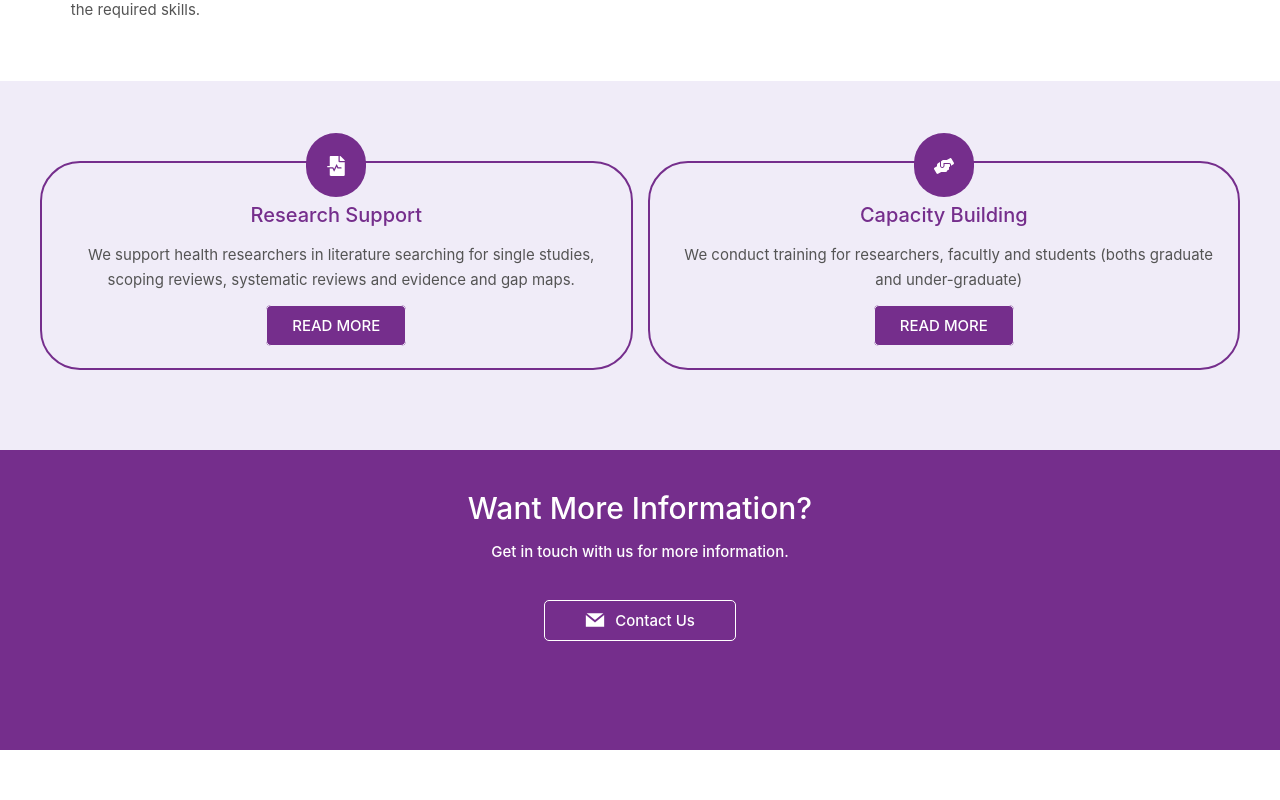
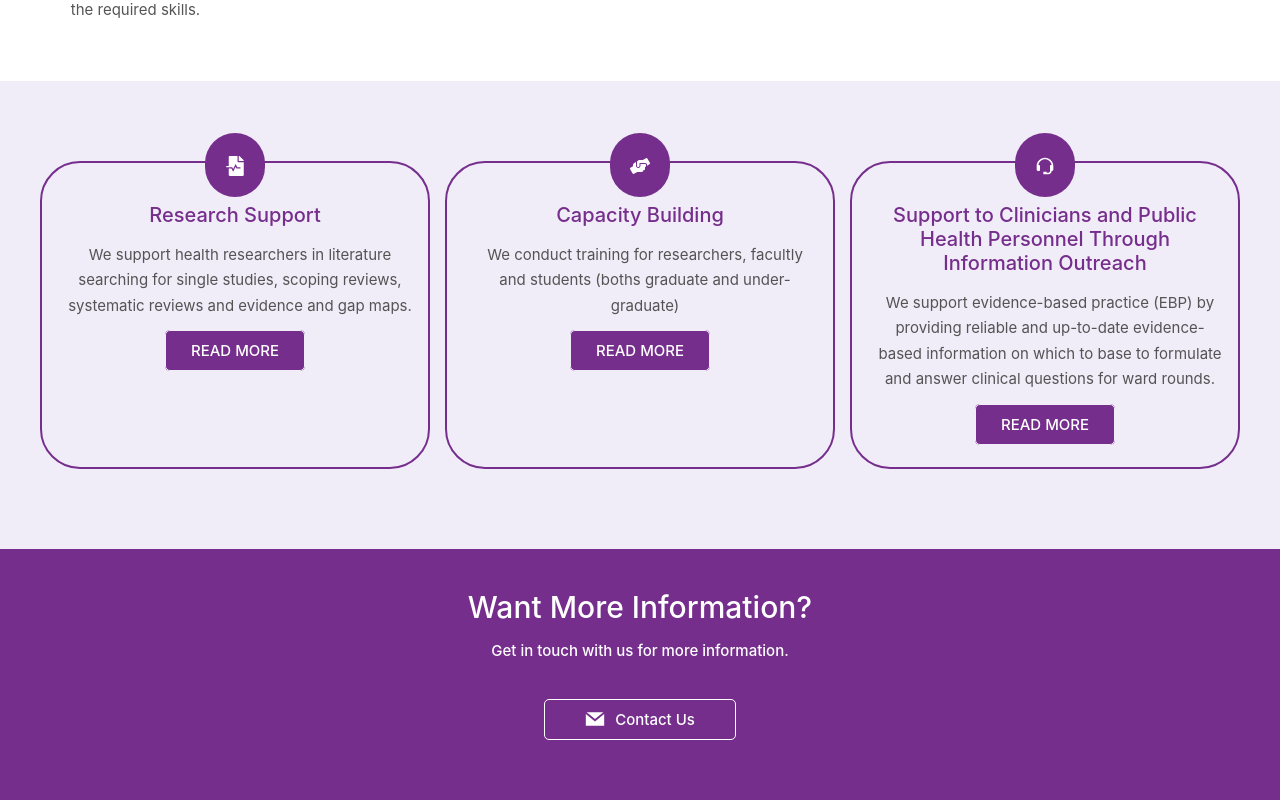
Before and after one commit to Otimthomas/InfoHealthSolution, a React (Create React App) app: page / in a window 1280 px wide. Shown: the part 1040-1840 px from the top of the page. Built offline with nearby package versions, Linux system fonts and the light colour scheme.

Commit message:
add one service to the home page and services page

```diff
--- a/src/pages/Home.js
+++ b/src/pages/Home.js
@@ -1,6 +1,7 @@
 import React from "react";
 import Intro from "../components/Intro";
-import { FaFileMedicalAlt, FaHandsHelping} from "react-icons/fa";
+import {FaFileMedicalAlt, FaHandsHelping} from "react-icons/fa";
+import {BiSupport} from 'react-icons/bi'
 import {GrMail} from "react-icons/gr";
 import {Link} from "react-router-dom";
 import HomeTeam from "../components/HomeTeam";
@@ -40,6 +41,20 @@ function Home() {
             Read More
           </Link>
         </div>
+        <div className='home__service'>
+          <span className='home__serviceIcon'>
+            <BiSupport/>
+          </span>
+          <h4>Support to Clinicians and Public Health Personnel Through Information Outreach</h4>
+          <p className='home__serviceText'>
+            We support evidence-based practice (EBP) by providing reliable and
+            up-to-date evidence-based information on which to base to formulate
+            and answer clinical questions for ward rounds.
+          </p>
+          <Link className='home__serviceLink' to='/services'>
+            Read More
+          </Link>
+        </div>
       </div>
 
       <div className='home__contact'>
--- a/src/pages/Services.js
+++ b/src/pages/Services.js
@@ -1,5 +1,6 @@
 import React from "react";
 import {FaFileMedicalAlt, FaHandsHelping} from "react-icons/fa";
+import {BiSupport} from 'react-icons/bi'
 import Hero from "../components/Hero";
 import img from "../assets/medical8.jpg";
 import "./Services.css";
@@ -37,7 +38,10 @@ function Services() {
               </li>
               <li>We do plagiarism check for pre-published research</li>
               <li>We support grant writing and biosketches</li>
-              <li>Reviewing, editing and proofreading of academic research and journal articles</li>
+              <li>
+                Reviewing, editing and proofreading of academic research and
+                journal articles
+              </li>
               <li>Identifying relevant journals to publish research results</li>
               <li>
                 Proof reading and editing of research articles for publication
@@ -67,6 +71,22 @@ function Services() {
             </ul>
           </p>
         </div>
+        <div className='services__service'>
+          <span className='services__serviceIcon'>
+            <BiSupport />
+          </span>
+          <h4>
+            Support to Clinicians and Public Health Personnel Through
+            Information Outreach
+          </h4>
+          <p className='services__serviceText'>
+            We support evidence-based practice (EBP) by providing reliable and
+            up-to-date evidence-based information on which to base to formulate and
+            answer clinical questions for ward rounds. This is a collaborative
+            service that is based on PICO (Patient or Problem, Intervention,
+            Comparison, Outcome) format for
+          </p>
+        </div>
       </div>
     </>
   );
```
